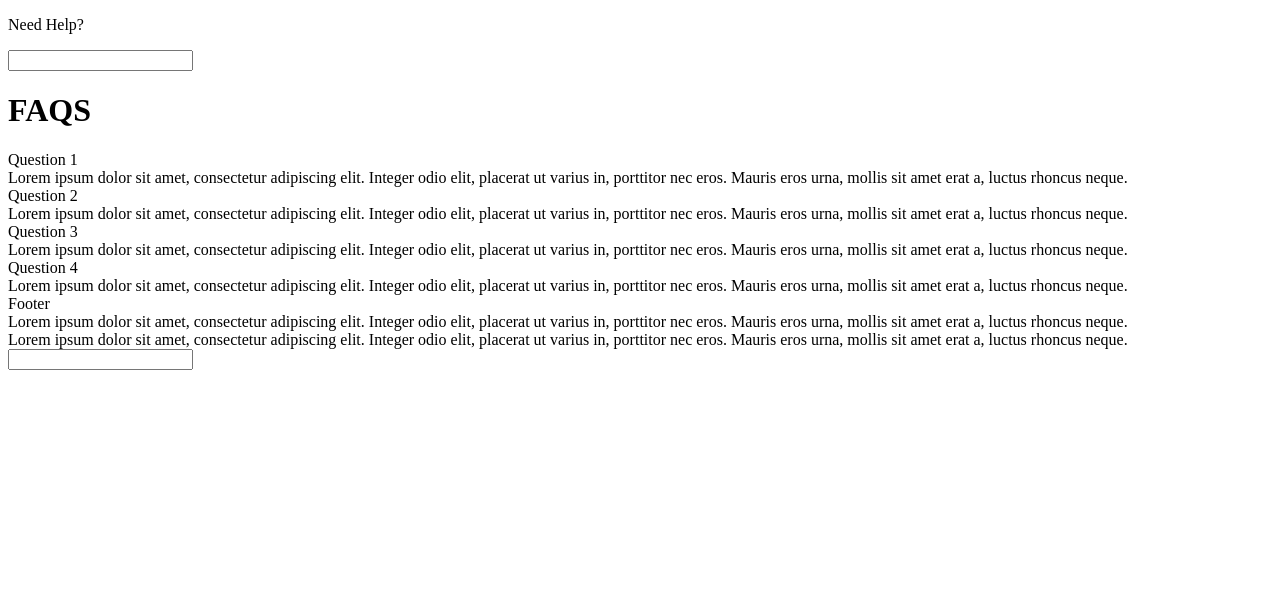
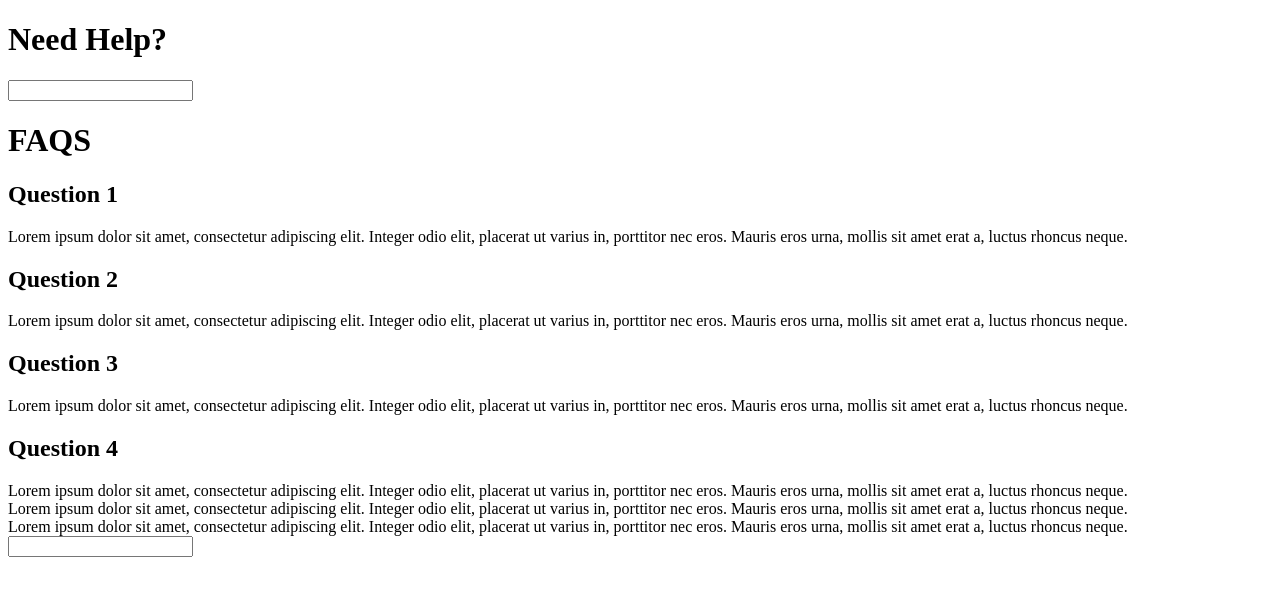
Before and after one commit to politecnicoDAW-2022/DIW-Proyecto-Gropy, a website: page components/faq.html in a window 1280 px wide. Drawn offline with Linux system fonts and the light colour scheme.

Commit message:
refactor: added more semantic to non tagged text

```diff
--- a/components/faq.html
+++ b/components/faq.html
@@ -8,12 +8,12 @@
     </head>
     <body>
         <main>
-        <p>Need Help?</p>
+        <h1>Need Help?</h1>
         <input type="search" name="searchFaq">
 
         <h1>FAQS</h1>
         <section class="question">
-            Question 1
+            <h2>Question 1</h2>
 
         <div class="response">
             Lorem ipsum dolor sit amet, consectetur adipiscing elit.
@@ -22,7 +22,7 @@
         </div>
         </section>
         <section class="question">
-            Question 2
+            <h2>Question 2</h2>
 
         <div class="response">
             Lorem ipsum dolor sit amet, consectetur adipiscing elit.
@@ -31,7 +31,7 @@
         </div>
         </section>
         <section class="question">
-            Question 3
+            <h2>Question 3</h2>
 
         <div class="response">
             Lorem ipsum dolor sit amet, consectetur adipiscing elit.
@@ -40,7 +40,7 @@
         </div>
         </section>
         <section class="question">
-            Question 4
+            <h2>Question 4</h2>
 
         <div class="response">
             Lorem ipsum dolor sit amet, consectetur adipiscing elit.
@@ -50,7 +50,6 @@
         </section>
         </main>
         <footer>
-            Footer
             <section class="contact">
                 Lorem ipsum dolor sit amet, consectetur adipiscing elit.
             Integer odio elit, placerat ut varius in, porttitor nec eros.
```
